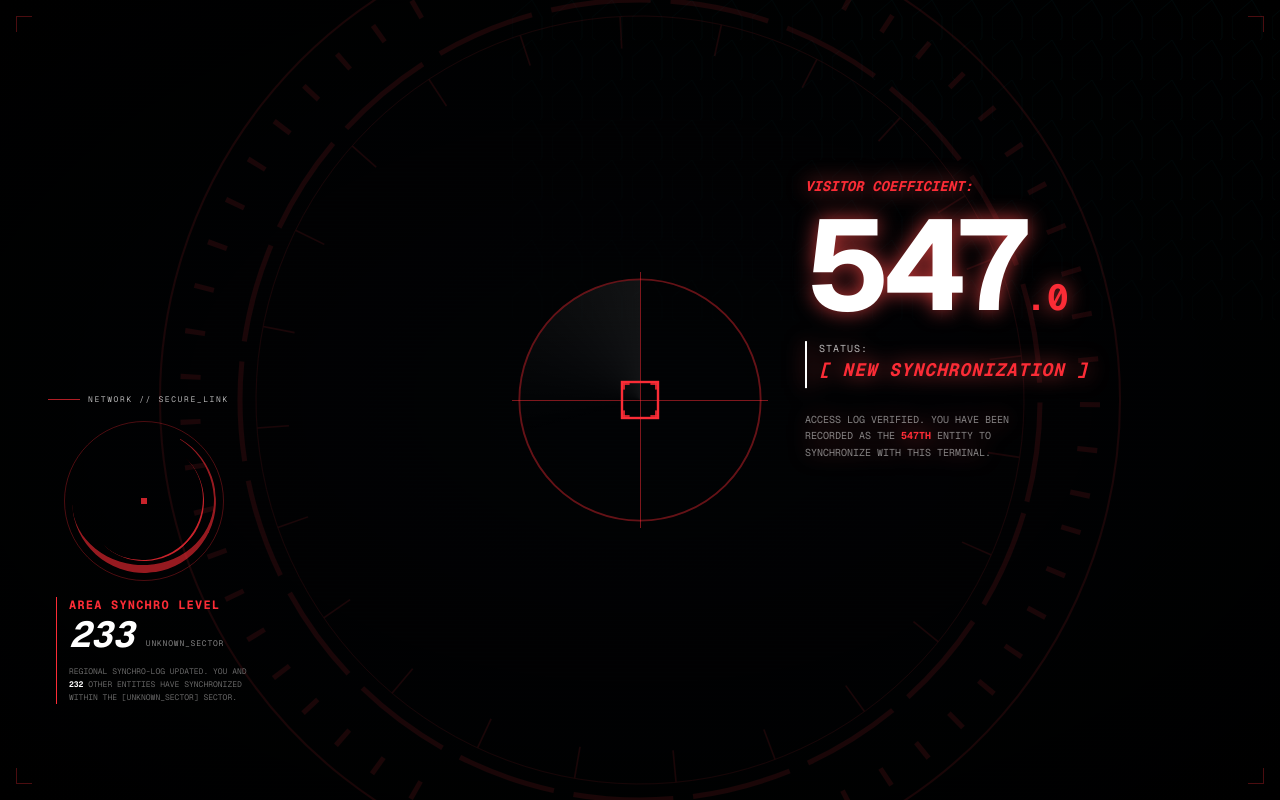
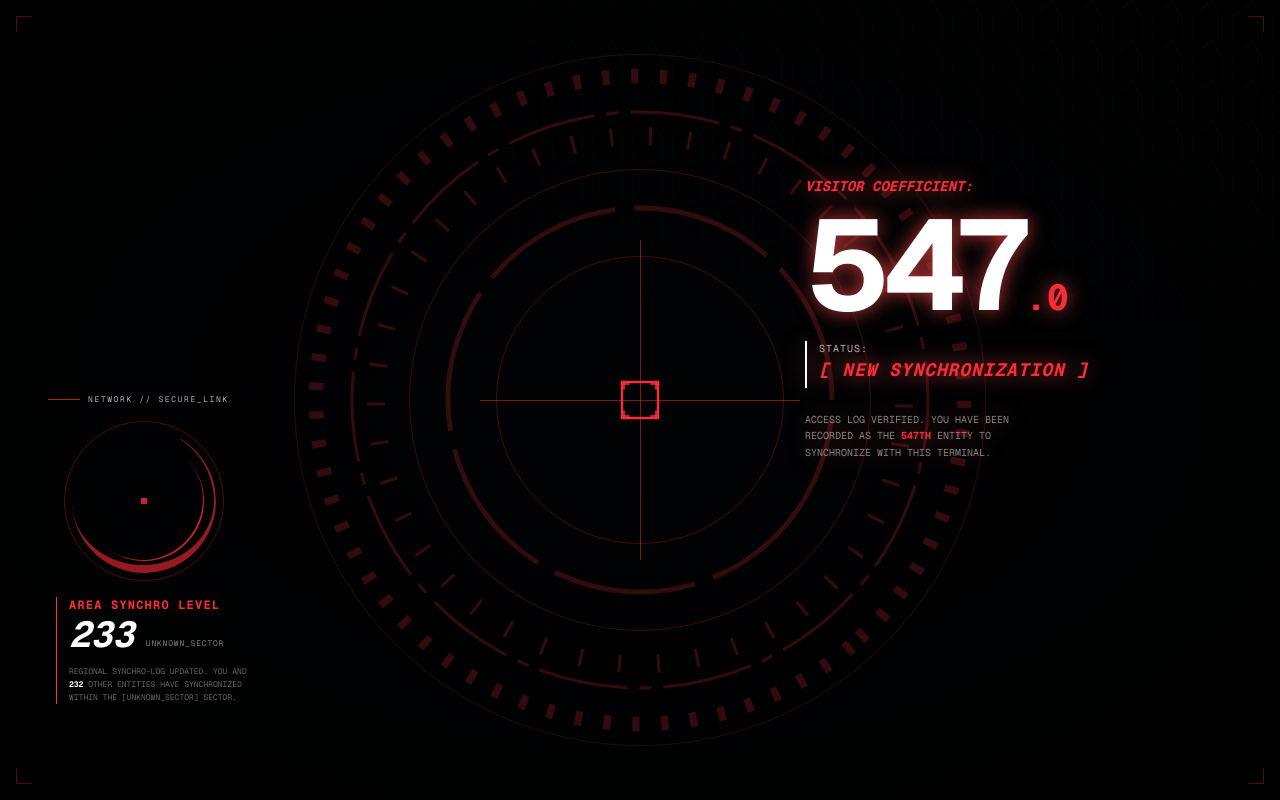
Before and after one commit to SatKookier/nfc-visitor-counter, a Next.js app: page / in a window 1280 px wide. Built offline with nearby package versions, Linux system fonts and the light colour scheme.

Commit message:
Fix compass visibility and radar rotation buggy resets

```diff
--- a/src/app/page.tsx
+++ b/src/app/page.tsx
@@ -45,15 +45,20 @@ const ScrambleNumber = ({ finalNumber, delayMs = 0 }: { finalNumber: string, del
 
 // Huge Tick-Marked Compass Ring to fill whitespace
 const CompassBackground = ({ color }: { color: string }) => (
-  <div className="absolute top-1/2 left-1/2 -translate-x-1/2 -translate-y-1/2 w-[150vw] h-[150vw] max-w-[1000px] max-h-[1000px] pointer-events-none opacity-[0.10] mix-blend-screen flex items-center justify-center">
-    <motion.svg viewBox="0 0 100 100" className="w-full h-full absolute inset-0" animate={{ rotate: 360 }} transition={{ duration: 120, repeat: Infinity, ease: "linear" }}>
+  <div className="absolute top-1/2 left-1/2 -translate-x-1/2 -translate-y-1/2 w-[150vw] h-[150vw] max-w-[800px] max-h-[800px] pointer-events-none opacity-20 mix-blend-screen flex items-center justify-center">
+    <motion.svg viewBox="0 0 100 100" className="absolute w-[90%] h-[90%]" animate={{ rotate: 360 }} transition={{ duration: 40, repeat: Infinity, ease: "linear" }}>
+      <circle cx="50" cy="50" r="48" fill="none" stroke="currentColor" strokeWidth="0.1" className={color} />
+      {/* Outer Gear */}
+      <circle cx="50" cy="50" r="45" fill="none" stroke="currentColor" strokeWidth="2" strokeDasharray="1 3" className={color} />
+    </motion.svg>
+    <motion.svg viewBox="0 0 100 100" className="absolute w-[75%] h-[75%]" animate={{ rotate: -360 }} transition={{ duration: 60, repeat: Infinity, ease: "linear" }}>
+      {/* Inner Gear */}
+      <circle cx="50" cy="50" r="48" fill="none" stroke="currentColor" strokeWidth="0.5" strokeDasharray="15 2 2 2" className={color} />
+      <circle cx="50" cy="50" r="44" fill="none" stroke="currentColor" strokeWidth="3" strokeDasharray="0.5 6" className={color} />
+    </motion.svg>
+    <motion.svg viewBox="0 0 100 100" className="absolute w-[60%] h-[60%]" animate={{ rotate: 360 }} transition={{ duration: 80, repeat: Infinity, ease: "linear" }}>
       <circle cx="50" cy="50" r="48" fill="none" stroke="currentColor" strokeWidth="0.2" className={color} />
-      <circle cx="50" cy="50" r="45" fill="none" stroke="currentColor" strokeWidth="2" strokeDasharray="0.5 4" className={color} />
-      <circle cx="50" cy="50" r="40" fill="none" stroke="currentColor" strokeWidth="0.5" strokeDasharray="10 2" className={color} />
-    </motion.svg>
-    <motion.svg viewBox="0 0 100 100" className="w-[80%] h-[80%] absolute inset-0 m-auto" animate={{ rotate: -360 }} transition={{ duration: 90, repeat: Infinity, ease: "linear" }}>
-      <circle cx="50" cy="50" r="48" fill="none" stroke="currentColor" strokeWidth="0.1" className={color} />
-      <circle cx="50" cy="50" r="46" fill="none" stroke="currentColor" strokeWidth="4" strokeDasharray="0.2 12" className={color} />
+      <circle cx="50" cy="50" r="40" fill="none" stroke="currentColor" strokeWidth="1" strokeDasharray="30 4" className={color} />
     </motion.svg>
   </div>
 );
@@ -72,37 +77,40 @@ const HexMesh = ({ color }: { color: string }) => (
 
 // Persistent Reticle - changes mode based on scan completion
 const LockOnScanner = ({ color, isLocked }: { color: string, isLocked: boolean }) => (
-  <div className="absolute top-1/2 left-1/2 -translate-x-1/2 -translate-y-1/2 w-64 h-64 flex items-center justify-center z-0 pointer-events-none">
-    {/* Sweeping Radar component stops when locked */}
-    <AnimatePresence>
-      {!isLocked && (
-        <motion.div
-          initial={{ opacity: 0 }}
-          animate={{ opacity: 0.3 }}
-          exit={{ opacity: 0, scale: 0.8 }}
-          className="absolute inset-0 rounded-full"
-          style={{ background: 'conic-gradient(from 0deg, transparent 70%, currentColor 100%)' }}
-          transition={{ duration: 1.5, repeat: Infinity, ease: "linear" }}
-        />
-      )}
-    </AnimatePresence>
+  <div className={`absolute top-1/2 left-1/2 -translate-x-1/2 -translate-y-1/2 w-64 h-64 sm:w-80 sm:h-80 flex items-center justify-center z-0 pointer-events-none ${color}`}>
 
-    <div className={`absolute inset-0 rounded-full border border-current transition-all duration-300 ${isLocked ? "opacity-40 border-[2px] scale-95" : "opacity-20"} ${color}`} />
+    {/* CSS-based transition prevents framer-motion from resetting animations on exit */}
+    <div className={`absolute inset-0 transition-opacity duration-300 ${isLocked ? 'opacity-0' : 'opacity-100'}`}>
+      <motion.div
+        className="absolute inset-0 rounded-full mix-blend-screen"
+        style={{ background: 'conic-gradient(from 0deg, transparent 70%, currentColor 100%)', opacity: 0.4 }}
+        animate={{ rotate: 360 }}
+        transition={{ duration: 1.2, repeat: Infinity, ease: "linear" }}
+      />
+      <motion.div
+        className="absolute inset-4 rounded-full border border-current opacity-30"
+        style={{ borderStyle: "dashed" }}
+        animate={{ rotate: -360 }}
+        transition={{ duration: 4, repeat: Infinity, ease: "linear" }}
+      />
+    </div>
 
-    <motion.div initial={{ height: 0 }} animate={{ height: "100%" }} transition={{ duration: 0.8, ease: "easeOut" }} className={`absolute w-[1px] bg-current opacity-50 transition-colors ${color}`} />
-    <motion.div initial={{ width: 0 }} animate={{ width: "100%" }} transition={{ duration: 0.8, ease: "easeOut" }} className={`absolute h-[1px] bg-current opacity-50 transition-colors ${color}`} />
+    <div className={`absolute inset-0 rounded-full border border-current transition-all duration-300 ${isLocked ? "opacity-30 border-[1px] scale-90" : "opacity-10 scale-100"}`} />
+
+    <motion.div initial={{ height: 0 }} animate={{ height: "100%" }} transition={{ duration: 0.8, ease: "easeOut" }} className="absolute w-[1px] bg-current opacity-50 transition-colors" />
+    <motion.div initial={{ width: 0 }} animate={{ width: "100%" }} transition={{ duration: 0.8, ease: "easeOut" }} className="absolute h-[1px] bg-current opacity-50 transition-colors" />
 
     {/* Target Square that aggressively snaps on lock */}
     <motion.div
       initial={{ scale: 4, opacity: 0, rotate: 45 }}
       animate={isLocked ? { scale: 0.8, opacity: 1, rotate: 0 } : { scale: 1, opacity: 0.8, rotate: 0 }}
       transition={isLocked ? { type: "spring", stiffness: 500, damping: 20 } : { duration: 0.6, ease: "circOut", delay: 0.2 }}
-      className={`absolute w-12 h-12 border border-current transition-all duration-300 ${isLocked ? "opacity-100 border-[3px]" : "opacity-80"} ${color}`}
+      className={`absolute w-12 h-12 border border-current transition-all duration-300 ${isLocked ? "opacity-100 border-[3px]" : "opacity-80"}`}
     >
-      <div className={`absolute top-0 left-0 w-2 h-2 border-t-2 border-l-2 border-current ${color}`} />
-      <div className={`absolute top-0 right-0 w-2 h-2 border-t-2 border-r-2 border-current ${color}`} />
-      <div className={`absolute bottom-0 left-0 w-2 h-2 border-b-2 border-l-2 border-current ${color}`} />
-      <div className={`absolute bottom-0 right-0 w-2 h-2 border-b-2 border-r-2 border-current ${color}`} />
+      <div className="absolute top-0 left-0 w-2 h-2 border-t-2 border-l-2 border-current" />
+      <div className="absolute top-0 right-0 w-2 h-2 border-t-2 border-r-2 border-current" />
+      <div className="absolute bottom-0 left-0 w-2 h-2 border-b-2 border-l-2 border-current" />
+      <div className="absolute bottom-0 right-0 w-2 h-2 border-b-2 border-r-2 border-current" />
     </motion.div>
   </div>
 );
```
